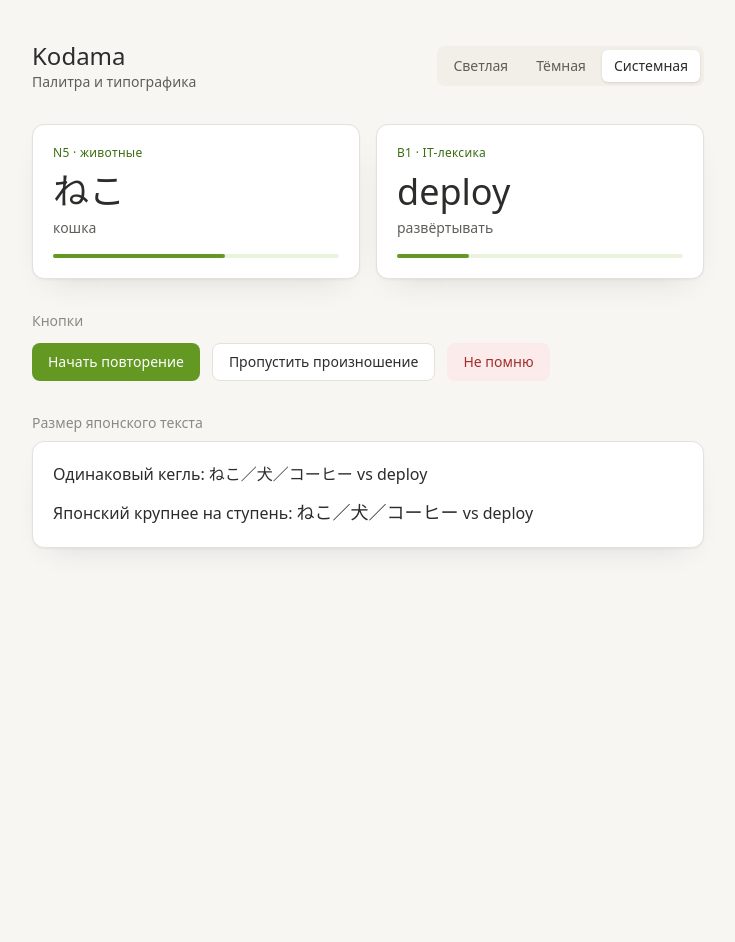
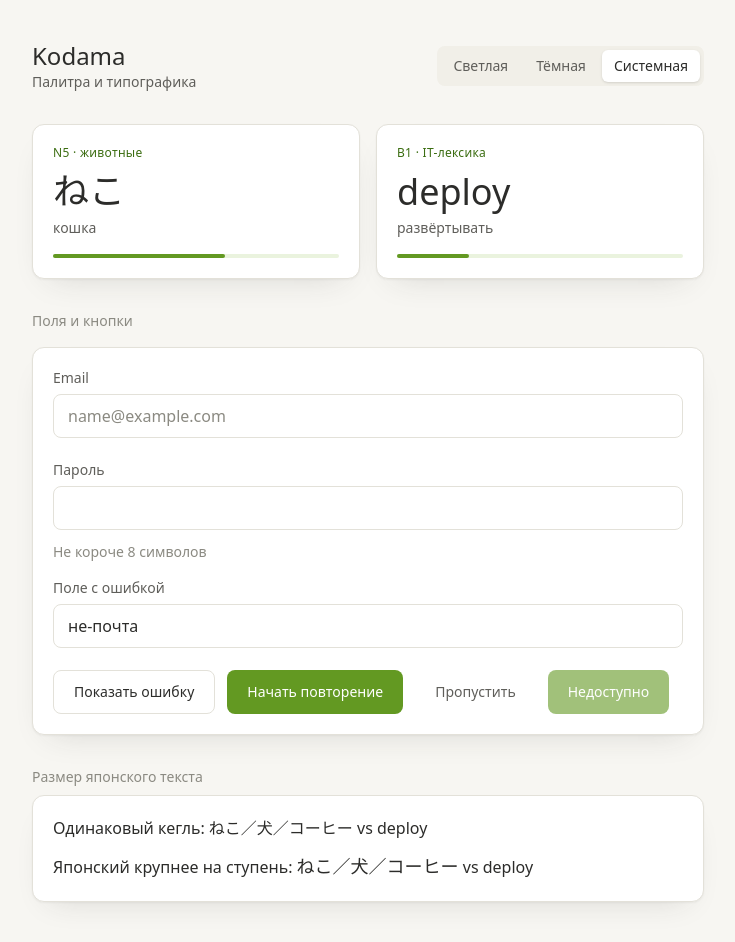
Before and after one commit to NaMiK0/kodama, a React (Vite) app in the folder frontend/: page / in a window 1280 px wide. Shown: the whole page, without its empty margins (272-1007 px from the left). Before the commit the page ends 800 px from the top, so only its background shows below. Built offline with nearby package versions, Linux system fonts and the light colour scheme; no server answers.

Commit message:
feat: add accessible text field and button primitives

```diff
--- a/frontend/src/index.css
+++ b/frontend/src/index.css
@@ -109,6 +109,26 @@
     -webkit-font-smoothing: antialiased;
   }
 
+  /* Автозаполнение браузера подставляет свой фон (в Chrome — жёлтый) и ломает
+     тёмную тему. Перекрываем толстой внутренней тенью — другого способа нет. */
+  input:-webkit-autofill,
+  input:-webkit-autofill:hover,
+  input:-webkit-autofill:focus {
+    -webkit-text-fill-color: var(--ink);
+    box-shadow: 0 0 0 1000px var(--surface) inset;
+    caret-color: var(--ink);
+  }
+
+  @keyframes kodama-spin {
+    to {
+      transform: rotate(360deg);
+    }
+  }
+
+  .spinner {
+    animation: kodama-spin 0.8s linear infinite;
+  }
+
   /* Кому анимации мешают физически — тем их не показываем */
   @media (prefers-reduced-motion: reduce) {
     *,
@@ -119,5 +139,12 @@
       transition-duration: 0.01ms !important;
       scroll-behavior: auto !important;
     }
+
+    /* Исключение: замерший индикатор загрузки читается как «сломалось».
+       Он сообщает состояние системы, а не украшает. */
+    .spinner {
+      animation-duration: 0.8s !important;
+      animation-iteration-count: infinite !important;
+    }
   }
 }
--- /dev/null
+++ b/frontend/src/shared/ui/Button.tsx
@@ -0,0 +1,43 @@
+import type { ButtonHTMLAttributes, ReactNode } from 'react'
+
+type Variant = 'primary' | 'secondary' | 'ghost'
+
+const VARIANTS: Record<Variant, string> = {
+  primary: 'bg-accent text-accent-ink hover:bg-accent-strong',
+  secondary: 'border border-line bg-surface text-ink hover:bg-surface-soft',
+  ghost: 'text-ink-muted hover:bg-surface-soft hover:text-ink',
+}
+
+type ButtonProps = ButtonHTMLAttributes<HTMLButtonElement> & {
+  variant?: Variant
+  loading?: boolean
+  children: ReactNode
+}
+
+export function Button({
+  variant = 'primary',
+  loading = false,
+  disabled,
+  children,
+  className = '',
+  ...props
+}: ButtonProps) {
+  return (
+    <button
+      disabled={disabled || loading}
+      aria-busy={loading || undefined}
+      className={`relative inline-flex h-11 items-center justify-center rounded-lg px-5 text-sm outline-none transition-[background-color,color,transform,box-shadow] duration-150 focus-visible:ring-4 focus-visible:ring-accent/25 active:scale-[0.985] disabled:cursor-not-allowed disabled:opacity-60 disabled:active:scale-100 ${VARIANTS[variant]} ${className}`}
+      {...props}
+    >
+      {/* Подпись остаётся в потоке даже во время загрузки: если её убрать,
+          кнопка схлопнется по ширине и «дёрнет» соседние элементы. */}
+      <span className={loading ? 'invisible' : undefined}>{children}</span>
+
+      {loading && (
+        <span aria-hidden className="absolute inline-flex">
+          <span className="spinner size-4 rounded-full border-2 border-current border-t-transparent" />
+        </span>
+      )}
+    </button>
+  )
+}
--- /dev/null
+++ b/frontend/src/shared/ui/TextField.tsx
@@ -0,0 +1,62 @@
+import { useEffect, useId, useState, type InputHTMLAttributes } from 'react'
+
+type TextFieldProps = Omit<InputHTMLAttributes<HTMLInputElement>, 'id'> & {
+  label: string
+  error?: string
+  hint?: string
+}
+
+export function TextField({ label, error, hint, className = '', ...props }: TextFieldProps) {
+  const id = useId()
+  const errorId = `${id}-error`
+  const hintId = `${id}-hint`
+
+  // Текст держим и на время сворачивания: иначе при исчезновении сначала
+  // пропадёт надпись, а потом схлопнется пустое место — два рывка вместо нуля.
+  const [lastError, setLastError] = useState(error)
+  useEffect(() => {
+    if (error) setLastError(error)
+  }, [error])
+
+  return (
+    <div className="flex flex-col gap-1.5">
+      <label htmlFor={id} className="text-sm text-ink-muted">
+        {label}
+      </label>
+
+      <input
+        id={id}
+        // Читалка объявит поле ошибочным и прочитает саму ошибку,
+        // а не только увидит красную рамку — цвет ей недоступен.
+        aria-invalid={error ? true : undefined}
+        aria-describedby={error ? errorId : hint ? hintId : undefined}
+        className={`h-11 rounded-lg border bg-surface px-3.5 text-ink outline-none transition-[border-color,box-shadow] duration-150 placeholder:text-ink-subtle ${
+          error ? 'border-danger' : 'border-line hover:border-ink-subtle'
+        } focus-visible:border-accent focus-visible:ring-4 focus-visible:ring-accent/15 ${className}`}
+        {...props}
+      />
+
+      {/* Плавно едет max-height, а не height: высоту не нужно измерять, поэтому
+          нет ни рывка при сворачивании, ни риска обрезать перенесённый текст.
+          Запас 5rem — это 4 строки; держим его близким к реальной высоте,
+          иначе при сворачивании часть времени анимации проходит впустую.
+          (Красивее был бы переход grid-template-rows 0fr->1fr, но Chrome
+          не интерполирует доли при неопределённой высоте — застревает на нуле.) */}
+      <div
+        className={`overflow-hidden transition-[max-height,opacity] duration-200 ease-out ${
+          error ? 'max-h-20 opacity-100' : 'max-h-0 opacity-0'
+        }`}
+      >
+        <p id={errorId} role="alert" className="overflow-hidden text-sm text-danger">
+          {lastError}
+        </p>
+      </div>
+
+      {!error && hint && (
+        <p id={hintId} className="text-sm text-ink-subtle">
+          {hint}
+        </p>
+      )}
+    </div>
+  )
+}
--- a/frontend/src/shared/ui/TokensPreview.tsx
+++ b/frontend/src/shared/ui/TokensPreview.tsx
@@ -1,7 +1,10 @@
 import { motion } from 'motion/react'
+import { useState } from 'react'
 
 import { useTheme } from '@/shared/lib/ThemeProvider'
 import type { Theme } from '@/shared/lib/theme'
+import { Button } from '@/shared/ui/Button'
+import { TextField } from '@/shared/ui/TextField'
 
 const THEMES: Theme[] = ['light', 'dark', 'system']
 const THEME_LABELS: Record<Theme, string> = {
@@ -12,6 +15,13 @@ const THEME_LABELS: Record<Theme, string> = {
 
 export function TokensPreview() {
   const { theme, setTheme } = useTheme()
+  const [showError, setShowError] = useState(false)
+  const [loading, setLoading] = useState(false)
+
+  function runFakeRequest() {
+    setLoading(true)
+    setTimeout(() => setLoading(false), 2000)
+  }
 
   return (
     <div className="min-h-dvh px-6 py-10">
@@ -69,18 +79,38 @@ export function TokensPreview() {
           </motion.article>
         </section>
 
-        <section className="flex flex-col gap-3">
-          <p className="text-sm text-ink-subtle">Кнопки</p>
-          <div className="flex flex-wrap gap-3">
-            <button className="rounded-lg bg-accent px-4 py-2 text-sm text-accent-ink transition-colors hover:bg-accent-strong">
-              Начать повторение
-            </button>
-            <button className="rounded-lg border border-line bg-surface px-4 py-2 text-sm transition-colors hover:bg-surface-soft">
-              Пропустить произношение
-            </button>
-            <button className="rounded-lg bg-danger-soft px-4 py-2 text-sm text-danger">
-              Не помню
-            </button>
+        <section className="flex flex-col gap-4">
+          <p className="text-sm text-ink-subtle">Поля и кнопки</p>
+
+          <div className="flex flex-col gap-4 rounded-xl border border-line bg-surface p-5 shadow-card">
+            <TextField
+              label="Email"
+              type="email"
+              placeholder="name@example.com"
+              autoComplete="email"
+            />
+            <TextField
+              label="Пароль"
+              type="password"
+              autoComplete="current-password"
+              hint="Не короче 8 символов"
+            />
+            <TextField
+              label="Поле с ошибкой"
+              defaultValue="не-почта"
+              error={showError ? 'Проверьте адрес: похоже, в нём опечатка' : undefined}
+            />
+
+            <div className="flex flex-wrap items-center gap-3">
+              <Button onClick={() => setShowError((v) => !v)} variant="secondary">
+                {showError ? 'Убрать ошибку' : 'Показать ошибку'}
+              </Button>
+              <Button loading={loading} onClick={runFakeRequest}>
+                Начать повторение
+              </Button>
+              <Button variant="ghost">Пропустить</Button>
+              <Button disabled>Недоступно</Button>
+            </div>
           </div>
         </section>
 
```
